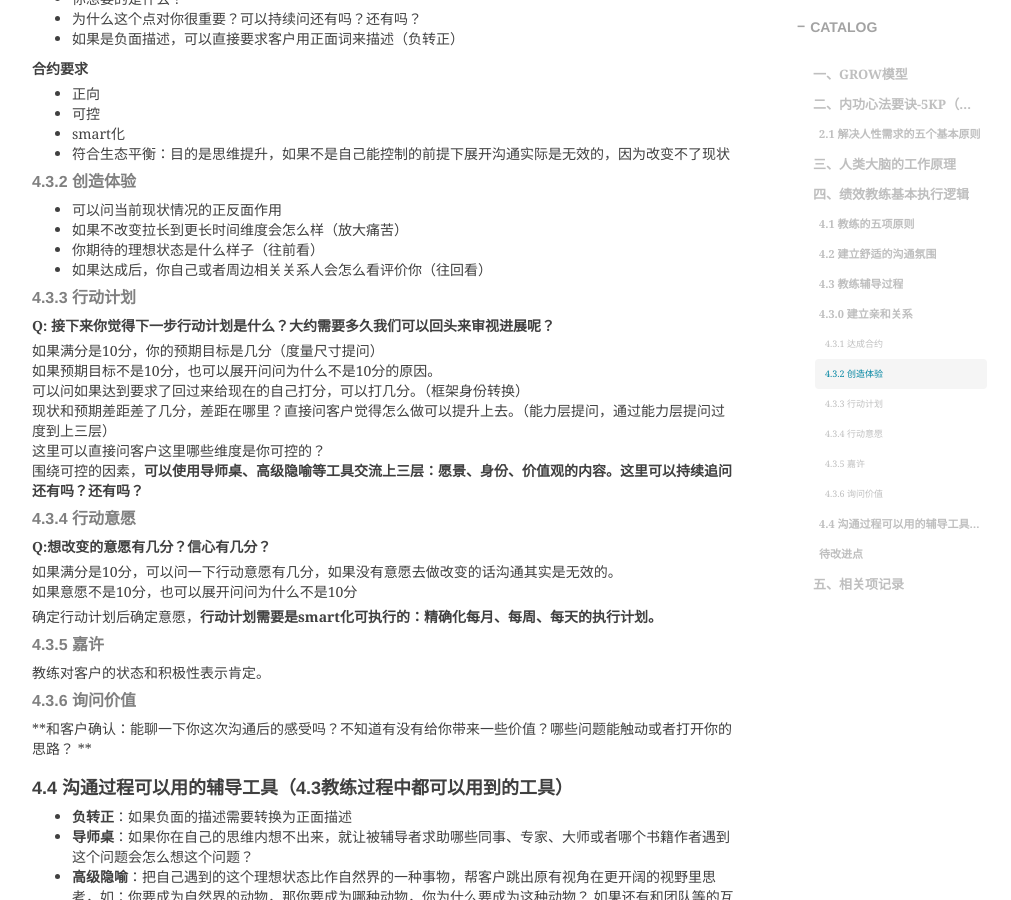
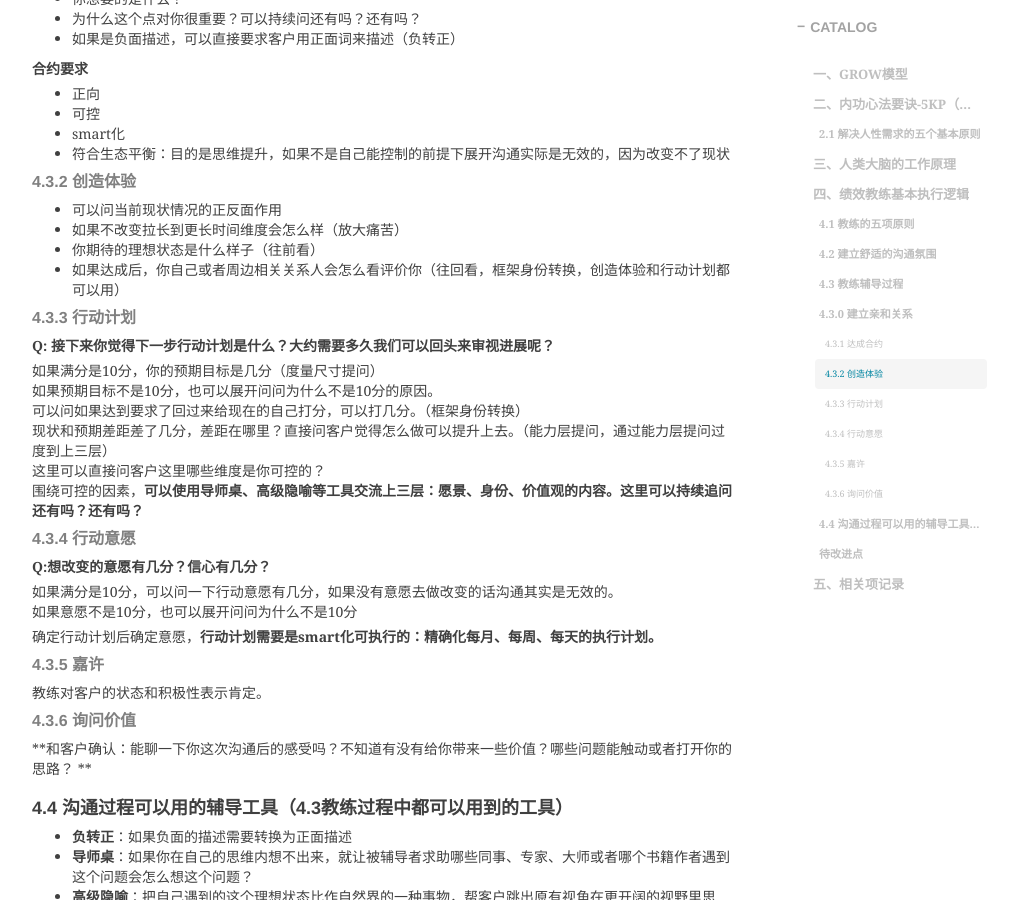
Before and after one commit to shihai1991/shihai1991.github.io, a Jekyll site: the page built from _posts/2022-08-21-教练式辅导.md, in a window 1280 px wide and 900 px high, scrolled down 1911 px. Shown: the whole window, without its empty margins (233-1244 px from the left). Built offline with Jekyll 4.4.1, drawn with Linux system fonts in a browser that asks for light colours; nearby versions of some CDN libraries; comment, search, counter and statistics services are not loaded.

Commit message:
Update 2022-08-21-教练式辅导.md

```diff
--- a/_posts/2022-08-21-教练式辅导.md
+++ b/_posts/2022-08-21-教练式辅导.md
@@ -74,7 +74,7 @@ A：迟到 B1：你为什么迟到了？vs B2：是什么原因导致你迟到
 - 可以问当前现状情况的正反面作用
 - 如果不改变拉长到更长时间维度会怎么样（放大痛苦）
 - 你期待的理想状态是什么样子（往前看）
-- 如果达成后，你自己或者周边相关关系人会怎么看评价你（往回看）
+- 如果达成后，你自己或者周边相关关系人会怎么看评价你（往回看，框架身份转换，创造体验和行动计划都可以用）
 
 #### 4.3.3 行动计划
 **Q: 接下来你觉得下一步行动计划是什么？大约需要多久我们可以回头来审视进展呢？**
```
